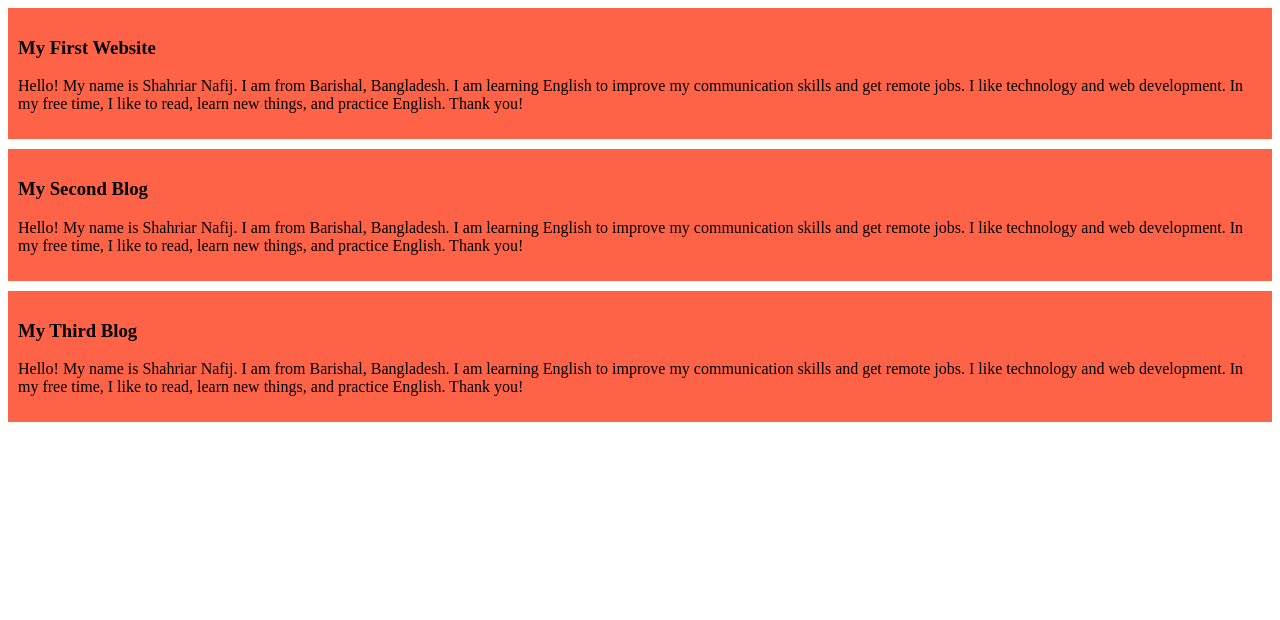
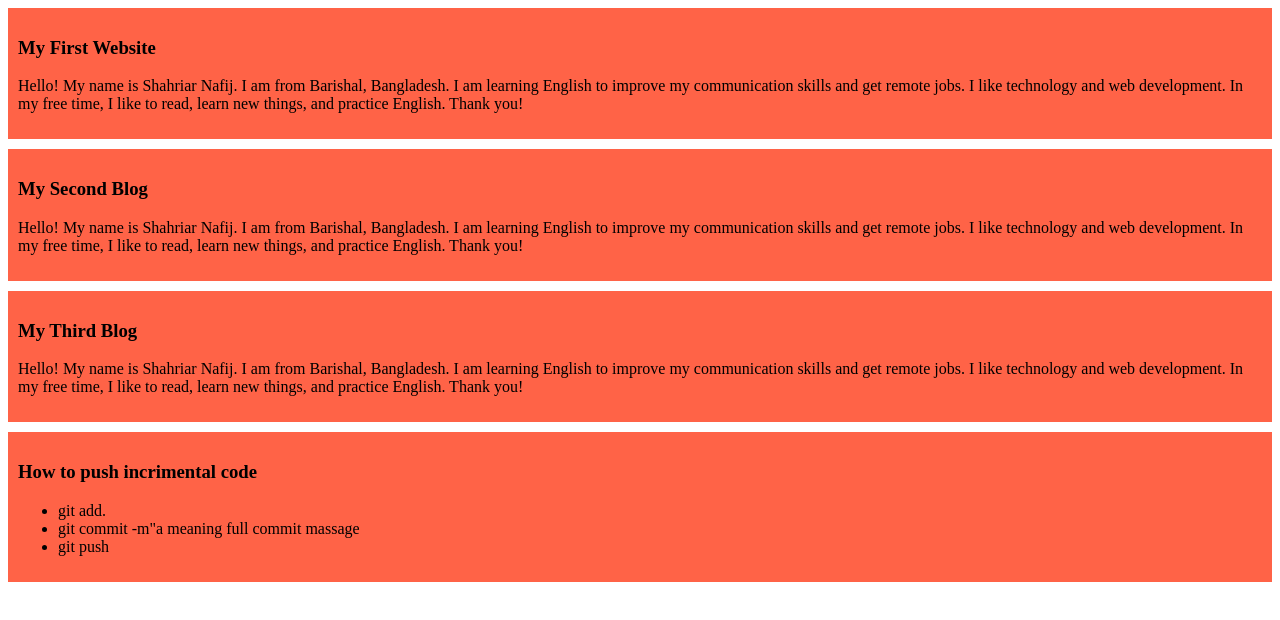
Before and after one commit to shanto522/my-simple-website, a plain HTML site: page index.html in a window 1280 px wide. Drawn offline with Linux system fonts and the light colour scheme.

Commit message:
added a list to push code

```diff
--- a/index.html
+++ b/index.html
@@ -19,5 +19,13 @@
         <h3>My Third Blog</h3>
         <p>Hello! My name is Shahriar Nafij. I am from Barishal, Bangladesh. I am learning English to improve my communication skills and get remote jobs. I like technology and web development. In my free time, I like to read, learn new things, and practice English. Thank you!</p>
     </div>
+    <div>
+        <h3>How to push incrimental code</h3>
+        <ul>
+            <li>git add.</li>
+            <li>git commit -m"a meaning full commit massage</li>
+            <li>git push</li>
+        </ul>
+    </div>
 </body>
 </html>
```
